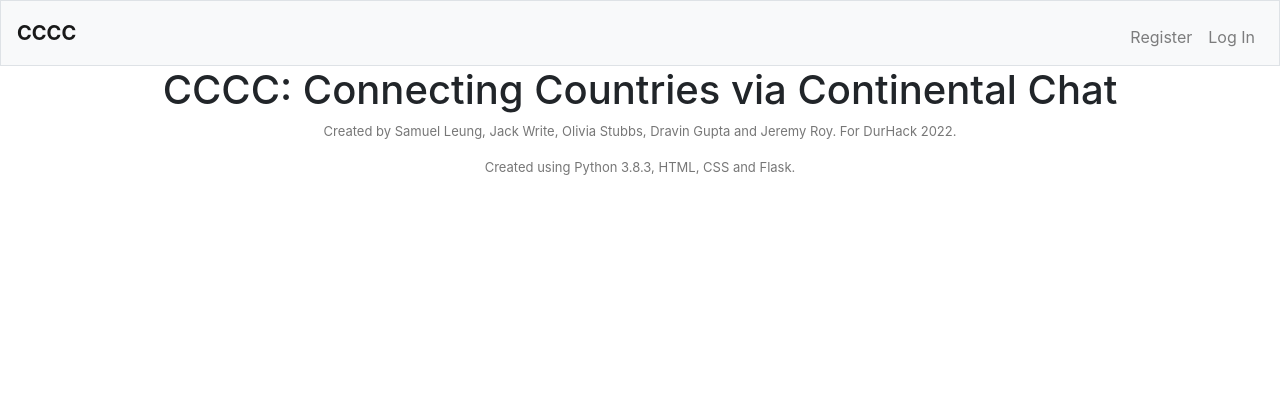
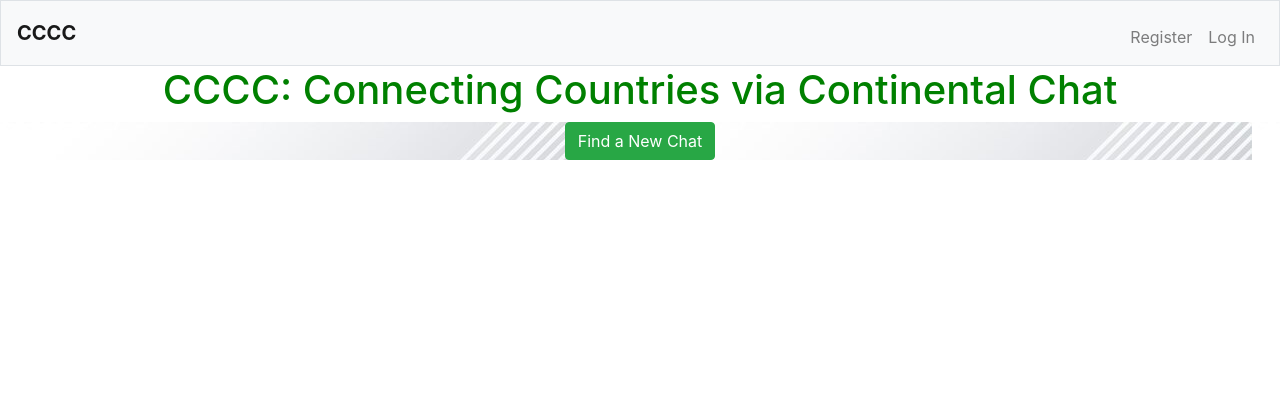
Before and after one commit to JJLLWW/Durhack_CCCC, a Flask app: page / in a window 1280 px wide. Shown: the top 420 px of the page. Before the commit the page ends 175 px from the top, so only its background shows below. Run offline with Flask 2, Linux system fonts and the light colour scheme; some libraries are stand-ins or nearby versions.

Commit message:
frontend update 2

```diff
--- a/static(css)/style.css
+++ b/static(css)/style.css
@@ -2,3 +2,31 @@ h1 {
     color: green;
     font-weight: bold;
 }
+main {
+    background-image: url("/static(css)/background.jpeg");
+    margin-bottom: 200%;
+}
+.chatbox {
+    border:50px solid #ccc;;
+    overflow:scroll;
+}
+
+/* Scrollbar styles designed by WebKit*/
+::-webkit-scrollbar {
+    width: 12px;
+    height: 12px;
+    }
+
+    ::-webkit-scrollbar-track {
+    border: 1px solid rgb(50, 205, 58);
+    border-radius: 10px;
+    }
+
+    ::-webkit-scrollbar-thumb {
+    background: rgb(50, 205, 58);
+    border-radius: 10px;
+    }
+
+    ::-webkit-scrollbar-thumb:hover {
+    background: rgb(50, 205, 58);
+    }
--- a/templates/home.html
+++ b/templates/home.html
@@ -5,5 +5,5 @@
 {% endblock %}
 
 {% block main %}
-
+    <a href="/chat"><button type="button" class="btn btn-success">Find a New Chat</button></a>
 {% endblock %}
--- a/templates/layout.html
+++ b/templates/layout.html
@@ -5,7 +5,7 @@
 		<!-- Setting up the size, references, stylesheets and bootstraps -->
 		<meta charset="utf-8">
         	<meta name="viewport" content="initial-scale=1, width=device-width">
-		<link href="/static/style.css" rel="stylesheet">
+		<link href="/static(css)/style.css" rel="stylesheet">
 		<link href="https://stackpath.bootstrapcdn.com/bootstrap/4.5.0/css/bootstrap.min.css" rel="stylesheet">
 		<title>CCCC: {% block title %}{% endblock %}</title>
 	</head>
@@ -43,6 +43,7 @@
         		{% endfor %}
 			{% endif %}
         </div>
+		<!-- Main content for any page inheriting this page template. -->
 		<main>
 			{% block main%}{% endblock %}
 		</main>
```
Also changed, not shown: templates/chat.html (added, +17 -0 lines), templates/test.html (added, +34 -0 lines), static(css)/background.jpeg (added), 2 other files.
